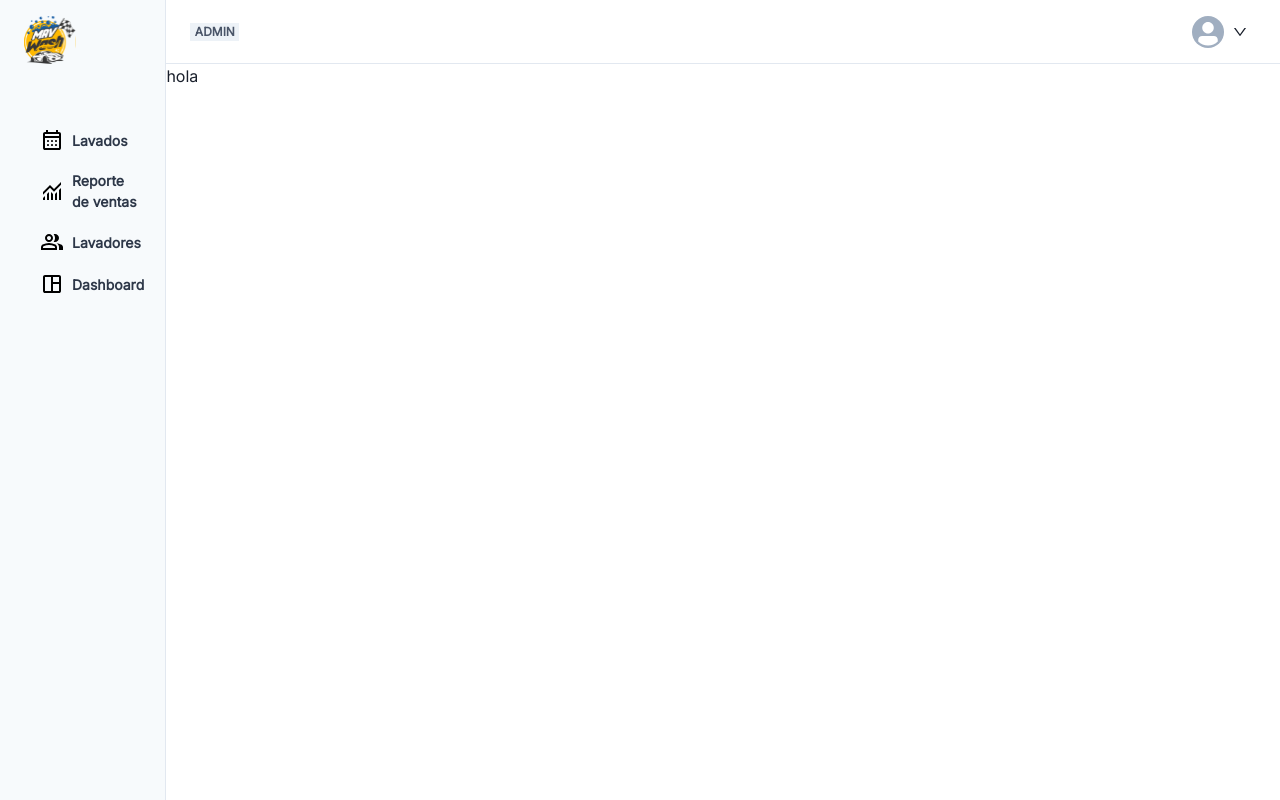
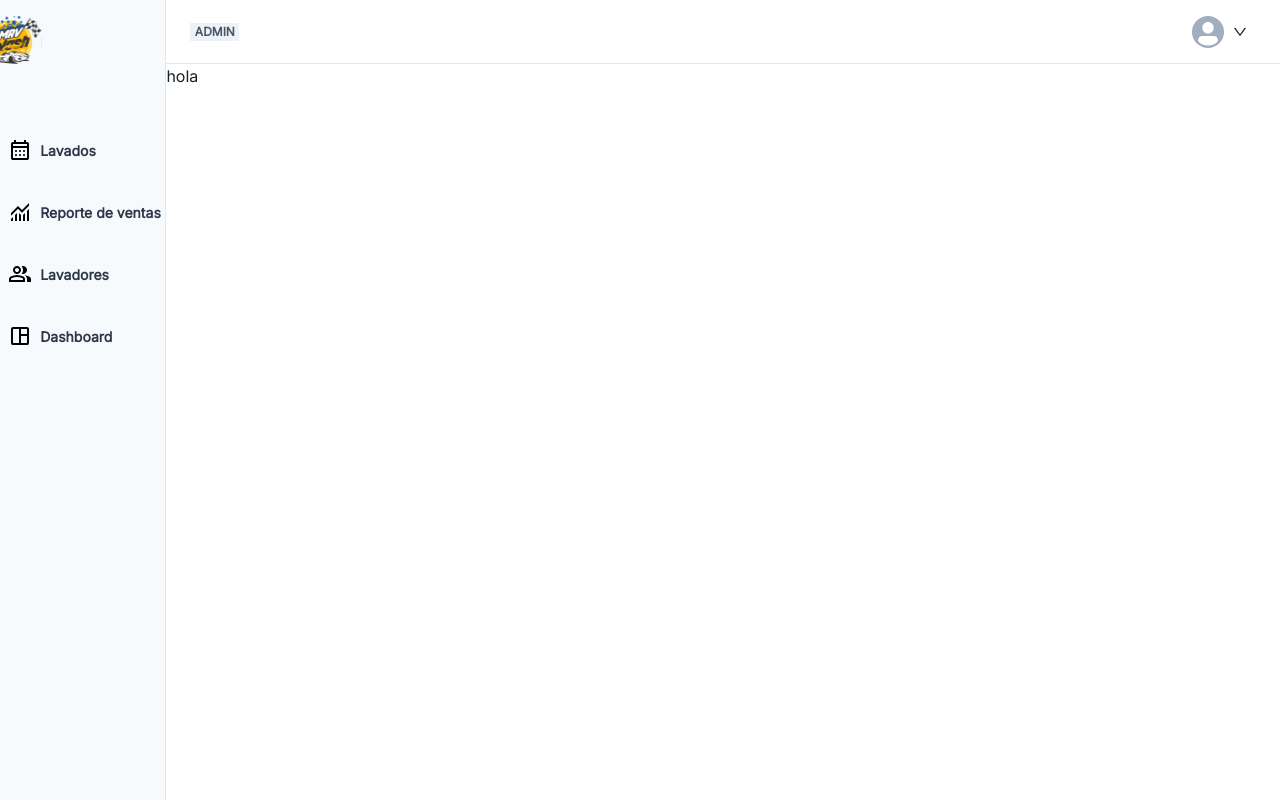
Before and after one commit to Miguel-Ruz/car-wash, a Next.js app in the folder car-wash/: page / in a window 1280 px wide. Built offline with nearby package versions, Linux system fonts and the light colour scheme.

Commit message:
add/agregue menu de pagina acitva

```diff
--- a/car-wash/src/components/layout/SideBar.tsx
+++ b/car-wash/src/components/layout/SideBar.tsx
@@ -6,13 +6,23 @@ import {
   UnorderedList,
 } from "@chakra-ui/react";
 import Image from "next/image";
-import React from "react";
+import { useRouter } from "next/router";
+import React, { useMemo } from "react";
 import logo from "../../../public/logo.svg";
 import { navPage } from "../../utilitis/navPages";
 
 type Props = {};
 
 function SideBar({}: Props) {
+  const router = useRouter();
+
+  const activeMenu = useMemo(
+    () => navPage.find((menu) => menu.link === router.pathname),
+    [router.pathname]
+  );
+
+  console.log(activeMenu);
+
   return (
     <Flex
       as="aside"
@@ -26,6 +36,7 @@ function SideBar({}: Props) {
       borderRight="1px solid #E2E8F0"
       direction="column"
       rowGap="64px"
+      align="center"
     >
       <Flex h="3rem" w="11.563rem">
         <Image src={logo} alt="logo de la app" />
@@ -39,12 +50,20 @@ function SideBar({}: Props) {
         {navPage.map((page) => {
           return (
             <ListItem
+              w="11.563rem"
+              h="2.75rem"
+              p="10px"
+              bg={activeMenu?.id === page.id ? "hoverSideBard" : ""}
               key={page.id}
               display="flex"
               alignItems="center"
               columnGap="8px"
+              _hover={{
+                background: "hoverSideBard",
+                color: "hoverTextColor",
+              }}
             >
-              <Image src={page.icon} alt="logo" />
+              <Image src={page.icon} alt="logo" color="fontColor" />
               <Text fontSize="sm" color="fontColor" fontWeight="semibold">
                 {page.pageName}
               </Text>
```
